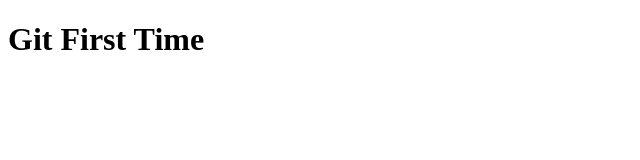
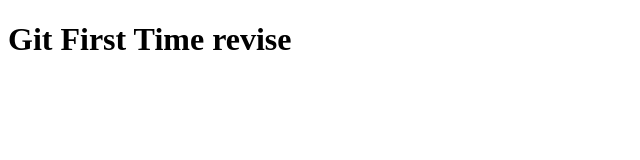
Before and after one commit to teetat-nit/git-101-yt, a plain HTML site: page index.html in a window 1280 px wide. Shown: the whole page, without its empty margins (0-640 px from the left). Drawn offline with Linux system fonts and the light colour scheme.

Commit message:
add revise

```diff
--- a/index.html
+++ b/index.html
@@ -7,6 +7,6 @@
     <title>Document</title>
 </head>
 <body>
-    <h1> Git First Time </h1>
+    <h1> Git First Time revise</h1>
 </body>
 </html>
```
